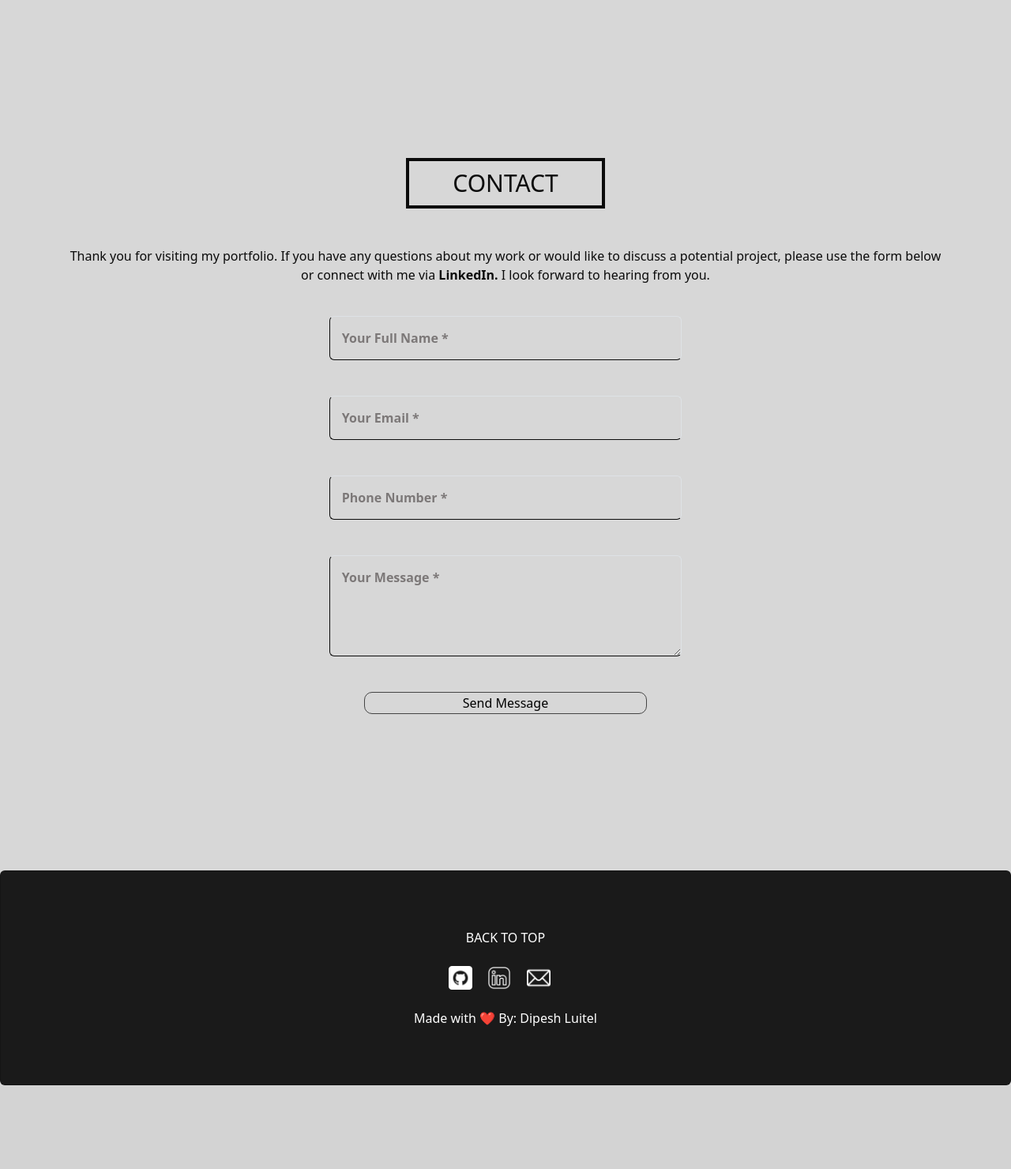
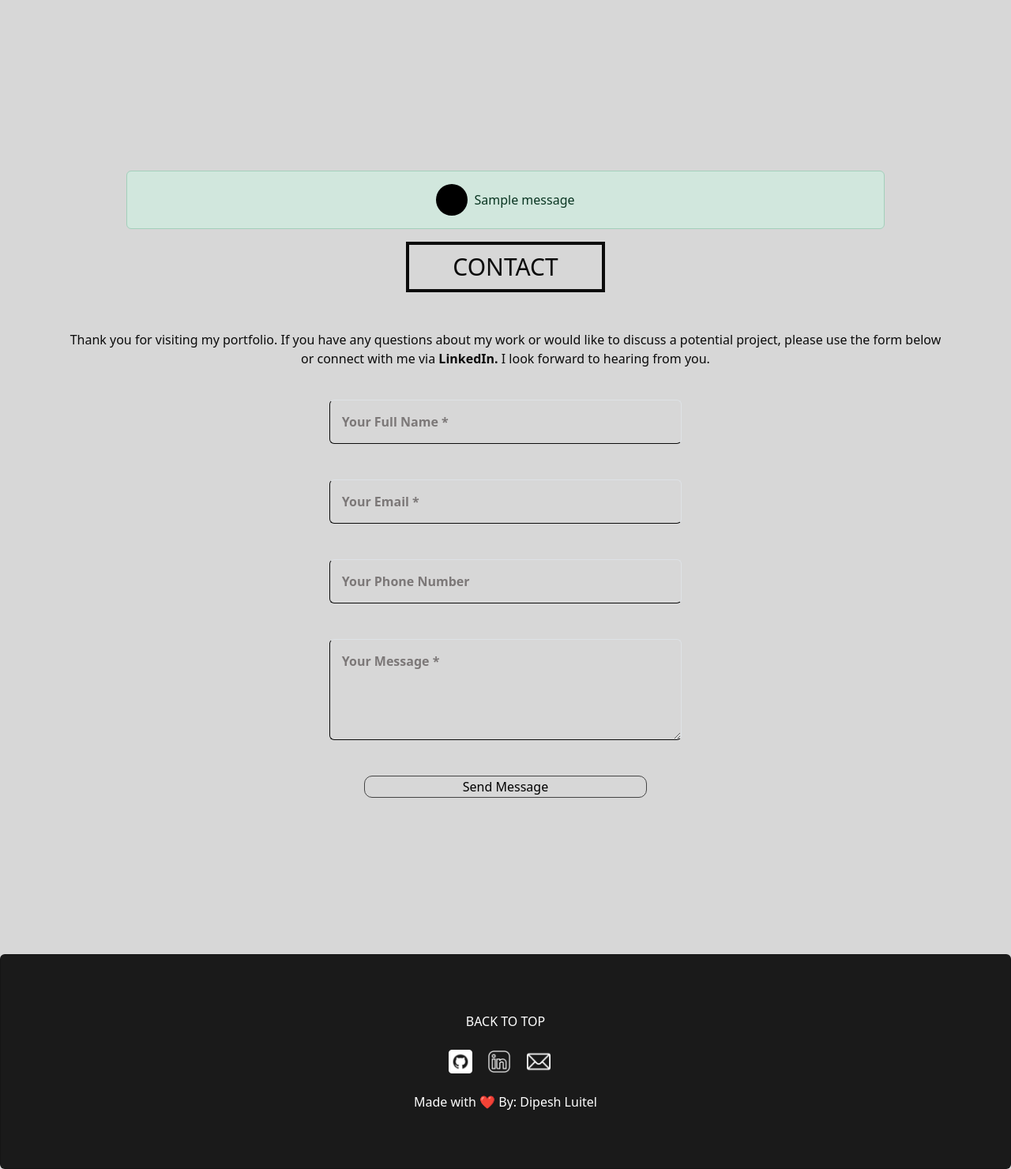
Before and after one commit to dipeshluitel/Portfolio, a Django app: page / in a window 1280 px wide. Shown: the part 4072-5552 px from the top of the page at 79% size. Before the commit the page ends 5446 px from the top, so only its background shows below. Run offline with Django 5.2, Linux system fonts and the light colour scheme; data comes from the database, SQL or seed files in the repository; both versions use the stored data as it was after the commit; one stand-in notice (Sample message) is shown.

Commit message:
fix(models/template/views): DJango message has been integrated

```diff
--- a/myportfolio/portfolio/forms.py
+++ b/myportfolio/portfolio/forms.py
@@ -17,7 +17,7 @@ class ContactMessageForm(forms.ModelForm):
             }),
             'phone_number': forms.TextInput(attrs={
                 'class': 'form-control',
-                'placeholder': 'Phone Number *'
+                'placeholder': 'Your Phone Number'
             }),
             'message': forms.Textarea(attrs={
                 'class': 'form-control',
--- a/myportfolio/portfolio/static/portfolio/css/style.css
+++ b/myportfolio/portfolio/static/portfolio/css/style.css
@@ -192,7 +192,7 @@ body{
 }
 .form-control::placeholder{
     color: #7c7878;
-    font-weight:bold;
+    font-weight:700;
 }
 .form-btn{
     border: 1px solid #444;
@@ -207,3 +207,9 @@ body{
     transition: 0.2s ease-in-out;
     cursor: pointer;
 }
+.message {
+    display: flex;
+    text-align: center;
+    align-items: center;
+    margin: auto;
+}
--- a/myportfolio/portfolio/templates/portfolio/home.html
+++ b/myportfolio/portfolio/templates/portfolio/home.html
@@ -129,6 +129,45 @@
 
 <!-- CONTACT -->
 <section id="contact" class="py-5">
+    {% if messages %}
+    {% for message in messages %}
+    <div class="d-flex justify-content-center mt-3">
+        <div class="alert alert-{{ message.tags }} d-flex align-items-center justify-content-center w-75" role="alert">
+
+            <!-- Success Icon -->
+            {% if message.tags == 'success' %}
+            <svg xmlns="http://www.w3.org/2000/svg" width="40" height="40" class="bi flex-shrink-0 me-2"
+                viewBox="0 0 16 16" role="img" aria-label="Success:">
+                <path
+                    d="M16 8A8 8 0 1 1 0 8a8 8 0 0 1 16 0zM6.293 9.707l-2-2 .707-.707 1.293 1.293L12.293 4l.707.707-6.707 6.707z" />
+            </svg>
+
+            <!-- Error Icon -->
+            {% elif message.tags == 'error' %}
+            <svg xmlns="http://www.w3.org/2000/svg" width="40" height="40" class="bi flex-shrink-0 me-2"
+                viewBox="0 0 16 16" role="img" aria-label="Error:">
+                <path
+                    d="M8 1a7 7 0 1 0 0 14A7 7 0 0 0 8 1zm0 4a.5.5 0 0 1 .5.5v3a.5.5 0 0 1-1 0v-3A.5.5 0 0 1 8 5zm0 6a.75.75 0 1 1 0 1.5A.75.75 0 0 1 8 11z" />
+            </svg>
+
+            <!-- Warning/Other Icon -->
+            {% else %}
+            <svg xmlns="http://www.w3.org/2000/svg" width="40" height="40" class="bi flex-shrink-0 me-2"
+                viewBox="0 0 16 16" role="img" aria-label="Warning:">
+                <path
+                    d="M8.982 1.566a1.13 1.13 0 0 0-1.96 0L.165 13.233c-.457.778.091 1.767.98 1.767h13.713c.889 0 1.438-.99.98-1.767L8.982 1.566zM8 5c.535 0 .954.462.9.995l-.35 3.507a.552.552 0 0 1-1.1 0L7.1 5.995A.905.905 0 0 1 8 5zm.002 6a1 1 0 1 1 0 2 1 1 0 0 1 0-2z" />
+            </svg>
+            {% endif %}
+
+            <!-- Message Text -->
+            <div>
+                {{ message }}
+            </div>
+        </div>
+    </div>
+    {% endfor %}
+    {% endif %}
+
     <div class="container text-center skill contact" data-aos="fade-up">
         <h2 class="mb-5">CONTACT</h2>
         <p>Thank you for visiting my portfolio. If you have any questions about my work or would like to discuss a
@@ -136,7 +175,8 @@
                     href="https://www.linkedin.com/in/dipeshluitel/" target="_blank">LinkedIn.</a>
             </span>I look forward to hearing from
             you.</p>
-        <form method="POST" class="form mx-auto">
+        <div id="form-message"></div>
+        <form method="POST" id="contactForm" class="form mx-auto">
             {% csrf_token %}
 
             <div class="mb-3">
--- a/myportfolio/portfolio/views.py
+++ b/myportfolio/portfolio/views.py
@@ -1,7 +1,9 @@
 from django.shortcuts import render,redirect
+from django.http import JsonResponse
 from .models import Project,Skill
 from django.http import HttpResponse
 from .forms import ContactMessageForm
+from django.contrib import messages
 
 # Create your views here.
 
@@ -16,10 +18,12 @@ def home(request):
         form = ContactMessageForm(request.POST)
         if form.is_valid():
             form.save()
-            return redirect('home')  # or a success page
+            messages.success(request, "Thanks for reaching out! I’ll get back to you soon.")
+            return redirect('home')
 
         else:
             print(form.errors)
+            messages.error(request, form.errors)
 
     # return HttpResponse("Hello Home")
     return render(request, 'portfolio/home.html', {'projects': projects, 'stacksUsed': stacksUsed, 'stacksLearning' : stacksLearning, 'form': form})
```
Also changed, not shown: myportfolio/db.sqlite3.
